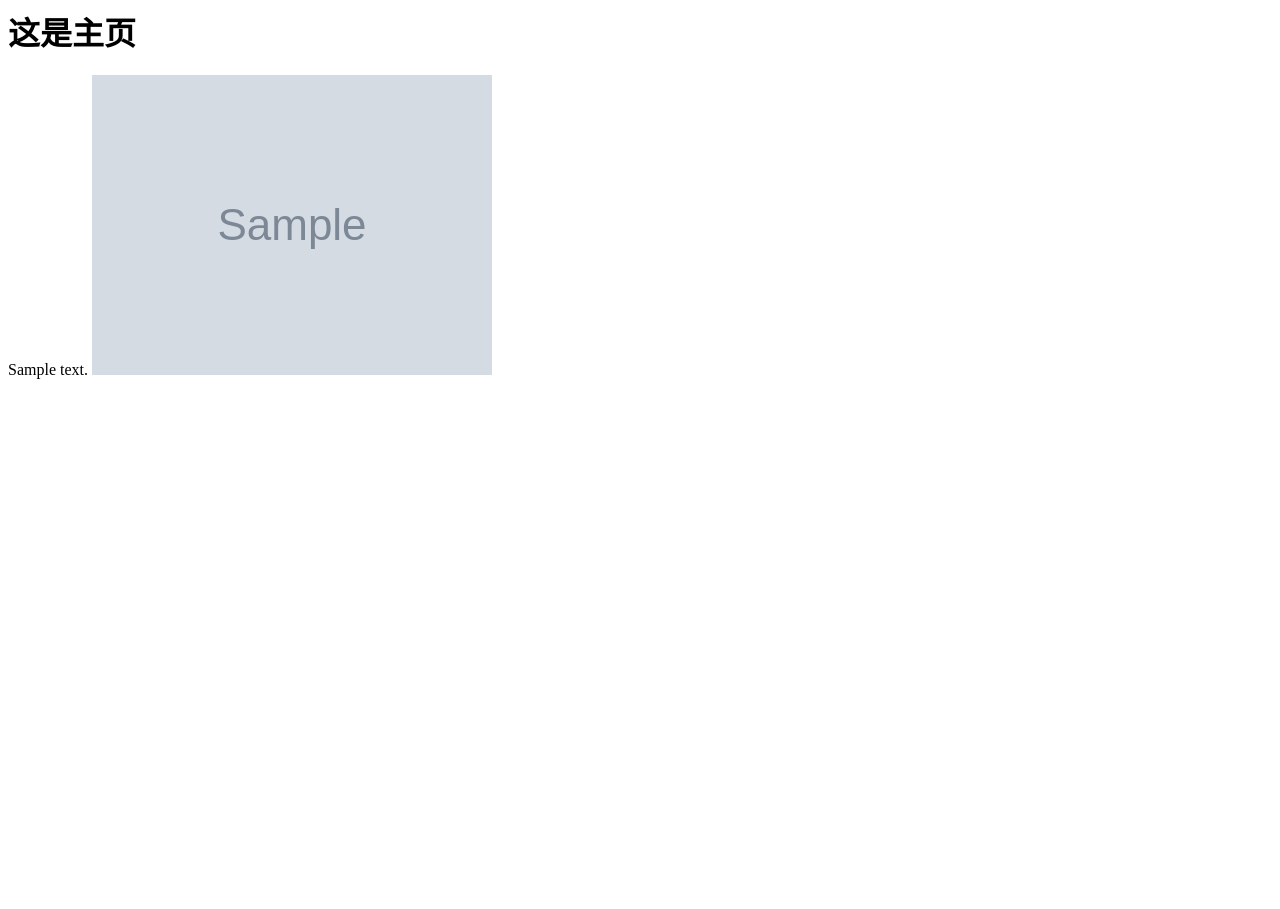
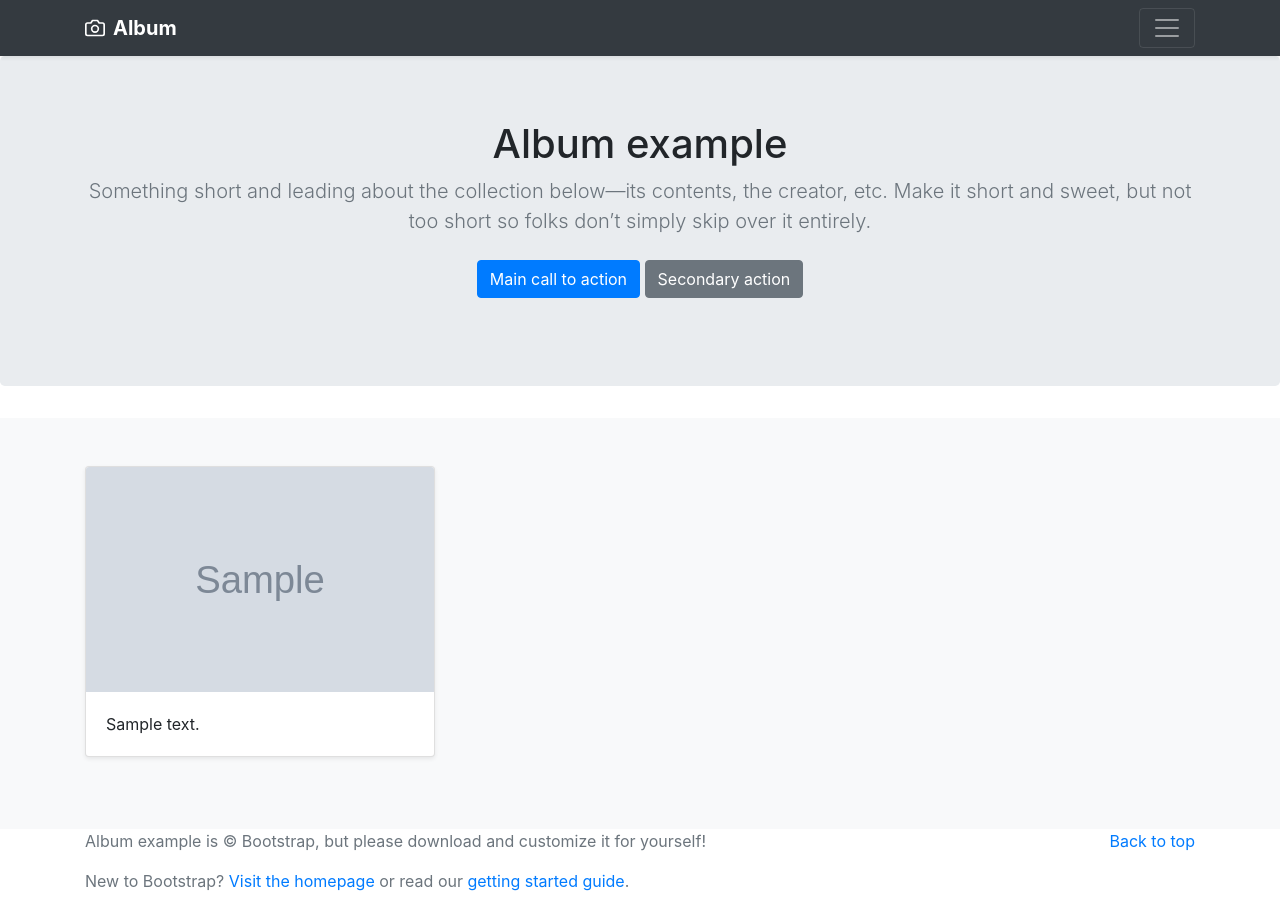
Before and after one commit to EASTNEON/portfolio, a Django app: page / in a window 1280 px wide. Before the commit the page ends 379 px from the top, so only its background shows below. Run offline with Django 3.2, Linux system fonts and the light colour scheme; tables that the repository leaves empty hold one stand-in row (values such as "Sample post"); grey boxes marked "Sample" are stand-in pictures; some libraries are stand-ins or nearby versions.

Commit message:
美化了主页
利用Bootstrap美化了主页

```diff
--- a/templates/home.html
+++ b/templates/home.html
@@ -1,6 +1,127 @@
-<h1>这是主页</h1>
+<!-- <h1>这是主页</h1>
 {% for gallery in gallerys.all %}
 {{ gallery.description }}
 <img src="{{ gallery.image.url }}">
 <br>
-{% endfor %} <!--结束循环-->
+{% endfor %}  -->
+<!doctype html>
+<html lang="en">
+  <head>
+    <meta charset="utf-8">
+    <meta name="viewport" content="width=device-width, initial-scale=1, shrink-to-fit=no">
+    <meta name="description" content="">
+    <meta name="author" content="Mark Otto, Jacob Thornton, and Bootstrap contributors">
+    <meta name="generator" content="Jekyll v3.8.5">
+    <title>Album example · Bootstrap</title>
+
+    <!-- Bootstrap core CSS -->
+<link rel="stylesheet" href="https://stackpath.bootstrapcdn.com/bootstrap/4.2.1/css/bootstrap.min.css" integrity="sha384-GJzZqFGwb1QTTN6wy59ffF1BuGJpLSa9DkKMp0DgiMDm4iYMj70gZWKYbI706tWS" crossorigin="anonymous">
+
+
+    <style>
+      .bd-placeholder-img {
+        font-size: 1.125rem;
+        text-anchor: middle;
+      }
+
+      @media (min-width: 768px) {
+        .bd-placeholder-img-lg {
+          font-size: 3.5rem;
+        }
+      }
+    </style>
+    <!-- Custom styles for this template -->
+    <link href="album.css" rel="stylesheet">
+  </head>
+  <body>
+    <header>
+  <div class="collapse bg-dark" id="navbarHeader">
+    <div class="container">
+      <div class="row">
+        <div class="col-sm-8 col-md-7 py-4">
+          <h4 class="text-white">About</h4>
+          <p class="text-muted">Add some information about the album below, the author, or any other background context. Make it a few sentences long so folks can pick up some informative tidbits. Then, link them off to some social networking sites or contact information.</p>
+        </div>
+        <div class="col-sm-4 offset-md-1 py-4">
+          <h4 class="text-white">Contact</h4>
+          <ul class="list-unstyled">
+            <li><a href="#" class="text-white">Follow on Twitter</a></li>
+            <li><a href="#" class="text-white">Like on Facebook</a></li>
+            <li><a href="#" class="text-white">Email me</a></li>
+          </ul>
+        </div>
+      </div>
+    </div>
+  </div>
+  <div class="navbar navbar-dark bg-dark shadow-sm">
+    <div class="container d-flex justify-content-between">
+      <a href="#" class="navbar-brand d-flex align-items-center">
+        <svg xmlns="http://www.w3.org/2000/svg" width="20" height="20" viewBox="0 0 24 24" fill="none" stroke="currentColor" stroke-width="2" stroke-linecap="round" stroke-linejoin="round" class="mr-2" focusable="false" aria-hidden="true"><path d="M23 19a2 2 0 0 1-2 2H3a2 2 0 0 1-2-2V8a2 2 0 0 1 2-2h4l2-3h6l2 3h4a2 2 0 0 1 2 2z"></path><circle cx="12" cy="13" r="4"></circle></svg>
+        <strong>Album</strong>
+      </a>
+      <button class="navbar-toggler" type="button" data-toggle="collapse" data-target="#navbarHeader" aria-controls="navbarHeader" aria-expanded="false" aria-label="Toggle navigation">
+        <span class="navbar-toggler-icon"></span>
+      </button>
+    </div>
+  </div>
+</header>
+
+<main role="main">
+
+  <section class="jumbotron text-center">
+    <div class="container">
+      <h1 class="jumbotron-heading">Album example</h1>
+      <p class="lead text-muted">Something short and leading about the collection below—its contents, the creator, etc. Make it short and sweet, but not too short so folks don’t simply skip over it entirely.</p>
+      <p>
+        <a href="#" class="btn btn-primary my-2">Main call to action</a>
+        <a href="#" class="btn btn-secondary my-2">Secondary action</a>
+      </p>
+    </div>
+  </section>
+
+  <div class="album py-5 bg-light">
+    <div class="container">
+
+
+      <div class="row">
+        {% for gallery in gallerys.all %}
+        <div class="col-md-4">
+          <div class="card mb-4 shadow-sm">
+            <img class="bd-placeholder-img card-img-top" width="100%" height="225" src="{{ gallery.image.url }}" >
+            <div class="card-body">
+              <p class="card-text">{{ gallery.description }}</p>
+         <!-- <div class="d-flex justify-content-between align-items-center">
+                <div class="btn-group">
+                  <button type="button" class="btn btn-sm btn-outline-secondary">View</button>
+                  <button type="button" class="btn btn-sm btn-outline-secondary">Edit</button>
+                </div>
+                <small class="text-muted">9 mins</small>
+              </div> -->
+            </div>
+          </div>
+        </div>
+        {% endfor %}
+      </div>
+
+    </div>
+  </div>
+
+</main>
+
+<footer class="text-muted">
+  <div class="container">
+    <p class="float-right">
+      <a href="#">Back to top</a>
+    </p>
+    <p>Album example is &copy; Bootstrap, but please download and customize it for yourself!</p>
+    <p>New to Bootstrap? <a href="https://getbootstrap.com">Visit the homepage</a> or read our <a href="/docs/4.2/getting-started/introduction/">getting started guide</a>.</p>
+  </div>
+</footer>
+
+<!-- Bootstrap core JavaScript
+======================================= -->
+<script src="https://code.jquery.com/jquery-3.3.1.slim.min.js" integrity="sha384-q8i/X+965DzO0rT7abK41JStQIAqVgRVzpbzo5smXKp4YfRvH+8abtTE1Pi6jizo" crossorigin="anonymous"></script>
+<script src="https://cdnjs.cloudflare.com/ajax/libs/popper.js/1.14.6/umd/popper.min.js" integrity="sha384-wHAiFfRlMFy6i5SRaxvfOCifBUQy1xHdJ/yoi7FRNXMRBu5WHdZYu1hA6ZOblgut" crossorigin="anonymous"></script>
+<script src="https://stackpath.bootstrapcdn.com/bootstrap/4.2.1/js/bootstrap.min.js" integrity="sha384-B0UglyR+jN6CkvvICOB2joaf5I4l3gm9GU6Hc1og6Ls7i6U/mkkaduKaBhlAXv9k" crossorigin="anonymous"></script>
+      </body>
+</html>
```
Also changed, not shown: meida/image/i4.jpg (added), meida/image/i5.jpg (added).
